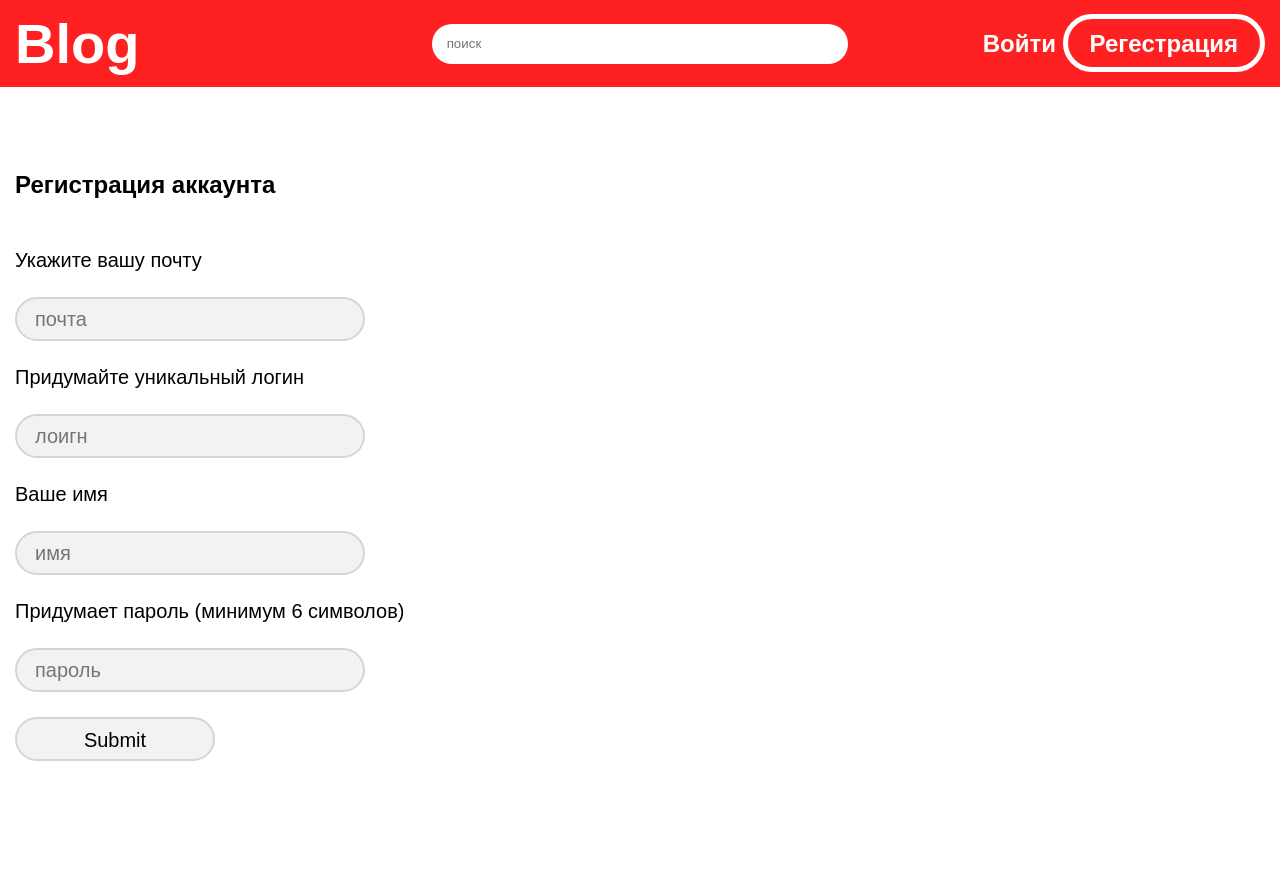
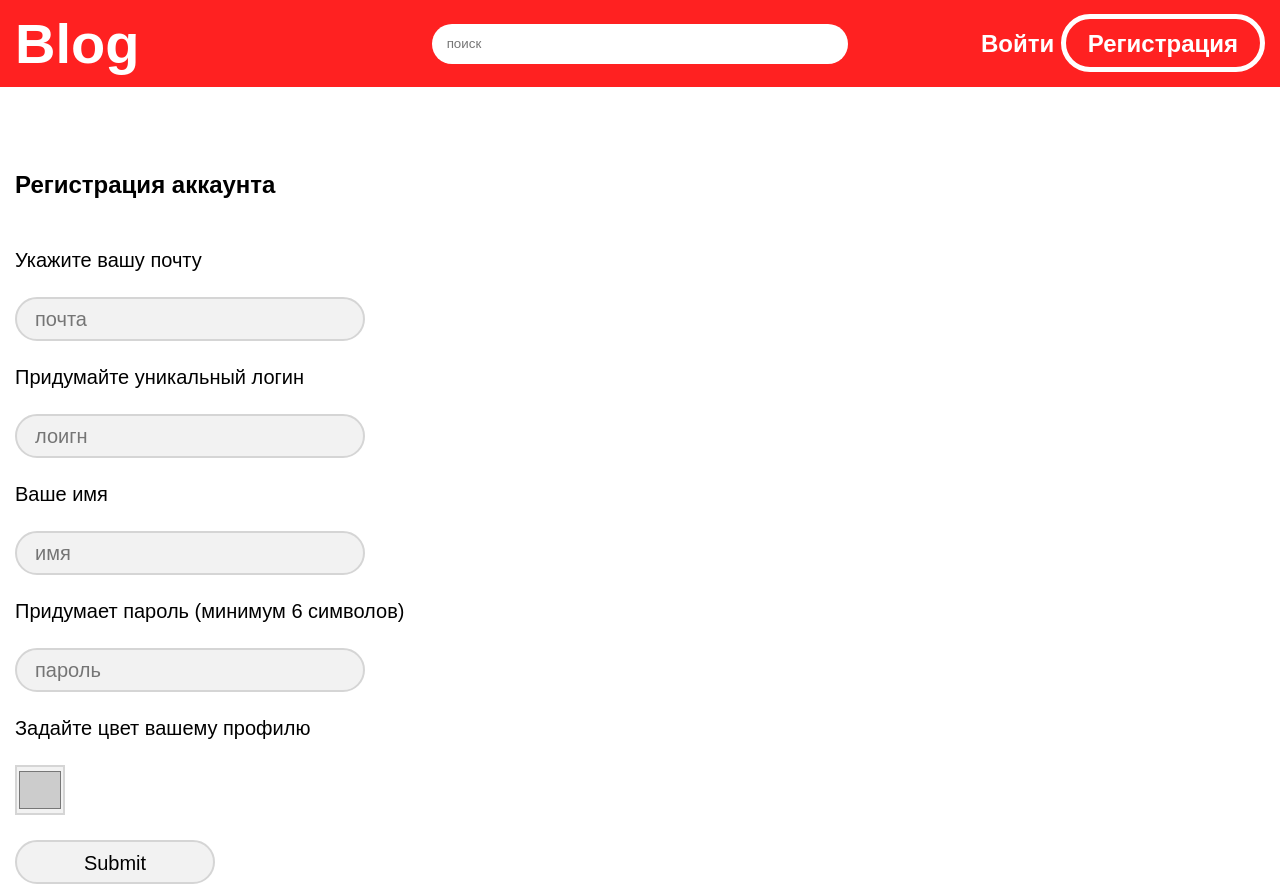
Before and after one commit to qMalmind/courseworkV3, a Django app: page /register/ in a window 1280 px wide. Before the commit the page ends 800 px from the top, so only its background shows below. Run offline with Django 3.2, Linux system fonts and the light colour scheme.

Commit message:
last update

```diff
--- a/kyrsah_project/kyrsah/models.py
+++ b/kyrsah_project/kyrsah/models.py
@@ -9,12 +9,13 @@ from django.db.models import CharField
 
 
 class CustomUserManager(BaseUserManager):
-    def create_user(self, login, password):
+    def create_user(self, login, password, name, email, color):
         user = self.model(login=login, password=password)
         user.set_password(password)
         user.is_staff = False
         user.is_superuser = False
         user.save(using=self._db)
+
         return user
 
     def create_superuser(self, login, password):
@@ -27,6 +28,7 @@ class CustomUserManager(BaseUserManager):
 
     def get_by_natural_key(self, login):
         return self.get(login=login)
+
 
 
 class User(AbstractBaseUser, PermissionsMixin):
--- a/kyrsah_project/kyrsah/static/css/logAndRegStyle.css
+++ b/kyrsah_project/kyrsah/static/css/logAndRegStyle.css
@@ -32,6 +32,14 @@ main{
     outline: none;
 }
 
+#color{
+    padding: 0;
+    width: 50px;
+    height: 50px;
+
+    border-radius: 0px;
+}
+
 .register-form input[type="submit"]{
     width: 200px;
 }
--- a/kyrsah_project/kyrsah/templates/base.html
+++ b/kyrsah_project/kyrsah/templates/base.html
@@ -23,12 +23,12 @@
             <div class="profile header-item">
                 <div class="reg-and-login" id="profile-btn">
                     {% if request.user.is_authenticated %}
-                        <a href="{% url 'profile' full_current_user.id %}" class="avatar">{{current_user}}</a>
+                        <a href="{% url 'profile' full_current_user.id %}" class="avatar" style="background: {{ full_current_user.color }}">{{current_user}}</a>
                         <a href="/create-article/" class="create-article">Создать статью</a>
 <!--                        <a href="/logout/" class="logIn">Выйти</a>-->
                     {% else %}
                         <a href="/login" class="logIn">Войти</a>
-                        <a href="/register" class="register">Регестрация</a>
+                        <a href="/register" class="register">Регистрация</a>
                     {% endif %}
                 </div>
 
--- a/kyrsah_project/kyrsah/templates/changeProfile.html
+++ b/kyrsah_project/kyrsah/templates/changeProfile.html
@@ -26,6 +26,9 @@
         <label for="city">Город</label>
         <input type="text" name="city" id="city" value="{{ user.city }}"/>
 
+        <label for="color">Задайте цвет вашему профилю</label>
+        <input type="color" value="{{ user.color }}" id="color" name="color">
+
         <input type="submit" value="Изменить свой профиль">
     </form>
 
--- a/kyrsah_project/kyrsah/templates/profile.html
+++ b/kyrsah_project/kyrsah/templates/profile.html
@@ -10,7 +10,7 @@
 {% block body %}
 <main>
         <div class="main-profile">
-            <div class="avatar">{{ user_avatar }}</div>
+            <div class="avatar" style="background: {{ user.color }}">{{ user_avatar }}</div>
             <div class="profile-info">
                  <div class="line-profile">
                     <div class="name">{{ user.name }}</div>
--- a/kyrsah_project/kyrsah/templates/register.html
+++ b/kyrsah_project/kyrsah/templates/register.html
@@ -24,6 +24,8 @@
             <label for="pass">Придумает пароль (минимум 6 символов)</label>
             <input type="text" placeholder="пароль" id="pass" name="password">
 
+            <label for="color">Задайте цвет вашему профилю</label>
+            <input type="color" value="#cccccc" id="color" name="color">
             <input type="submit">
         </form>
 
--- a/kyrsah_project/kyrsah/templates/watchArticle.html
+++ b/kyrsah_project/kyrsah/templates/watchArticle.html
@@ -49,7 +49,7 @@
 
         <div class="col-2">
             <div class="author">
-                <a href="{% url 'profile' article.idUser.id %}" class="avatar">{{ userAva }}</a>
+                <a href="{% url 'profile' article.idUser.id %}" class="avatar" style="background: {{ article.idUser.color }}">{{ userAva }}</a>
                 <a href="{% url 'profile' article.idUser.id %}" class="name">{{ article.idUser.name }}</a>
             </div>
 
--- a/kyrsah_project/kyrsah/views.py
+++ b/kyrsah_project/kyrsah/views.py
@@ -116,10 +116,12 @@ class Register(View):
         login = request.POST.get('login')
         name = request.POST.get('name')
         password = request.POST.get('password')
+        color = request.POST.get('color')
         print(email)
         print(login)
         print(name)
         print(password)
+        print(color)
 
         context = {
 
@@ -139,7 +141,7 @@ class Register(View):
             context['err'] = errors
             return render(request, 'register.html', context=context)
         else:
-            User.objects.create(name=name, email=email, login=login, password=password)
+            User.objects.create(name=name, email=email, login=login, color=color)
             print("create user")
             return HttpResponseRedirect('/')
 
@@ -203,15 +205,17 @@ class Edit_profile(View):
          name = request.POST.get('name')
          mail = request.POST.get('email')
          city = request.POST.get('city')
+         color = request.POST.get('color')
 
          user.login = login
          user.name = name
          user.email = mail
          user.city = city
+         user.color = color
 
          user.save()
 
-         return HttpResponseRedirect("/user/{}".format(user.id))
+         return HttpResponseRedirect(f"/user/{user.id}")
 
 
 class Ban_user(View):
```
Also changed, not shown: kyrsah_project/db.sqlite3.
